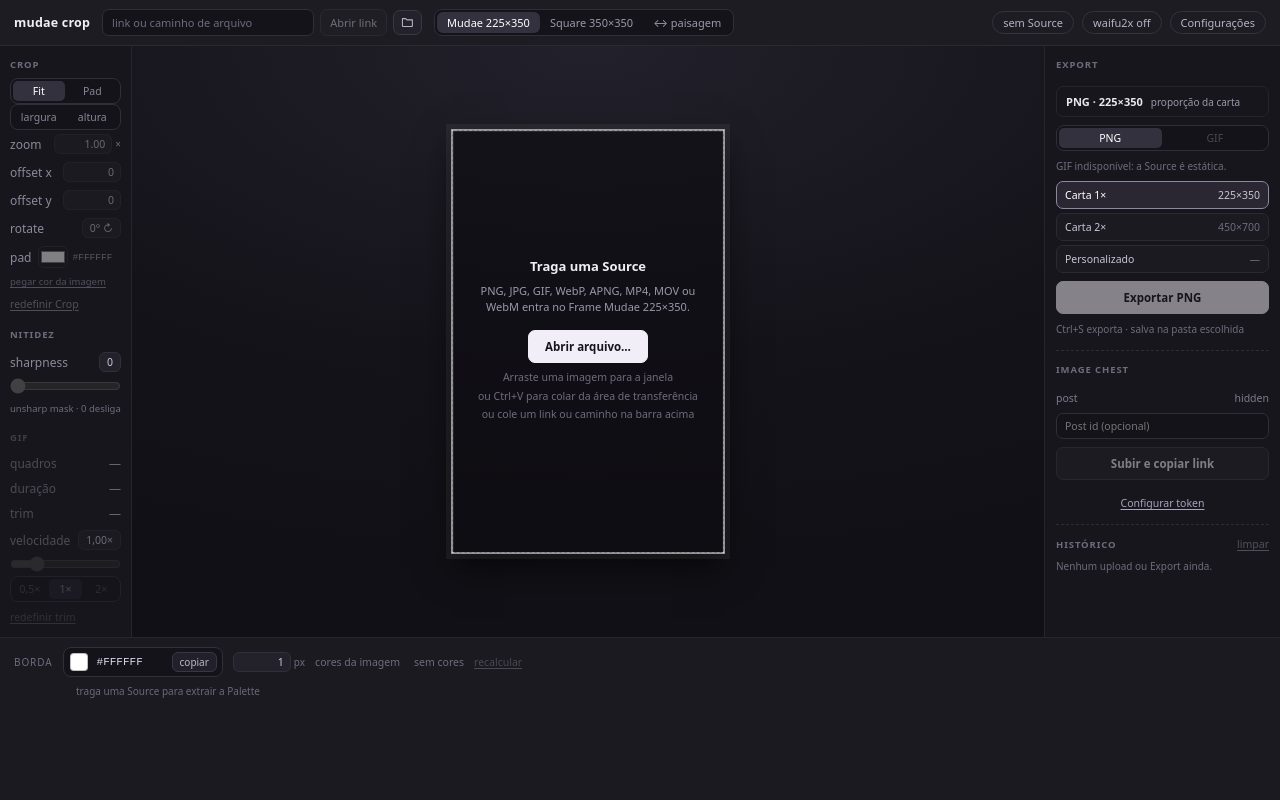
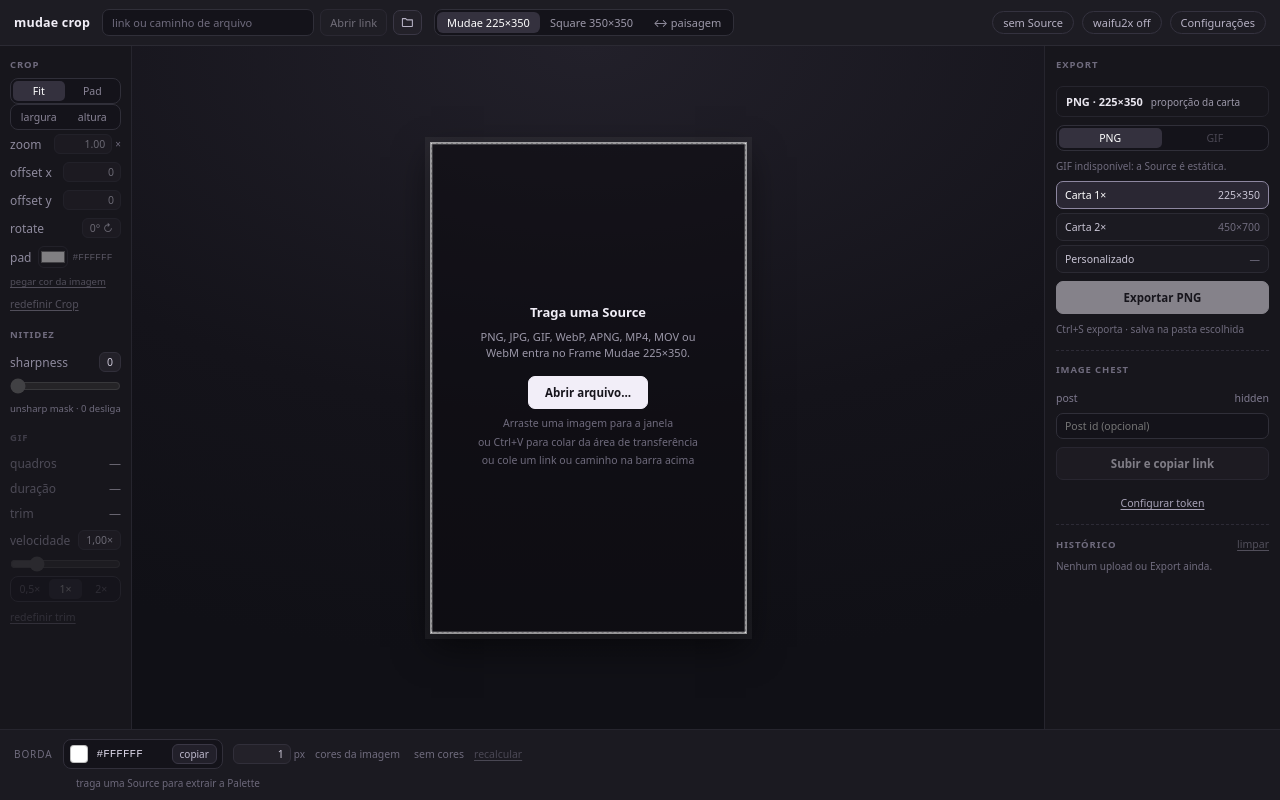
Before and after one commit to PHSebastiao/mudae-crop, a React (Vite) app: page / in a window 1280 px wide. Built offline with nearby package versions, Linux system fonts and the light colour scheme.

Commit message:
feat(render): adjust image drawing to use rotated dimensions based on crop scale feat(NumberField): improve rounding logic for numeric input formatting style: enhance layout with named grid areas for better structure test(render): add test for drawing rotated bitmap at crop scale

```diff
--- a/src/components/NumberField.tsx
+++ b/src/components/NumberField.tsx
@@ -10,7 +10,11 @@ interface NumberFieldProps {
 
 function format(value: number, precision: number): string {
   if (!Number.isFinite(value)) return '0';
-  return precision === 0 ? String(Math.round(value)) : value.toFixed(precision);
+  if (precision !== 0) return value.toFixed(precision);
+  // Round halves away from zero, so symmetric pan limits read as ±88 rather
+  // than -87 / 88.
+  const rounded = Math.sign(value) * Math.round(Math.abs(value));
+  return String(rounded === 0 ? 0 : rounded);
 }
 
 /**
--- a/src/core/render.ts
+++ b/src/core/render.ts
@@ -81,13 +81,13 @@ export function drawSource(
   ctx.save();
   ctx.translate(x + width / 2, y + height / 2);
   ctx.rotate((doc.crop.rotation * Math.PI) / 180);
-  ctx.drawImage(
-    image,
-    -(doc.source.width * scaleX) / 2,
-    -(doc.source.height * scaleY) / 2,
-    doc.source.width * scaleX,
-    doc.source.height * scaleY,
-  );
+  // Rotating swaps which output axis scales which bitmap axis: the Source's
+  // width becomes vertical at 90°/270°. Use the rotated rect, never the raw
+  // output scale, so the bitmap lands exactly on sourceRect.
+  const swapped = doc.crop.rotation === 90 || doc.crop.rotation === 270;
+  const imageWidth = swapped ? rect.height * scaleY : rect.width * scaleX;
+  const imageHeight = swapped ? rect.width * scaleX : rect.height * scaleY;
+  ctx.drawImage(image, -imageWidth / 2, -imageHeight / 2, imageWidth, imageHeight);
   ctx.restore();
 }
 
--- a/src/styles.css
+++ b/src/styles.css
@@ -47,7 +47,29 @@ button {
 .app {
   height: 100%;
   display: grid;
+  /* Named areas keep the optional notice from shifting every row below it. */
   grid-template-rows: auto auto minmax(0, 1fr) auto;
+  grid-template-areas:
+    'topbar'
+    'notice'
+    'workspace'
+    'border';
+}
+
+.topbar {
+  grid-area: topbar;
+}
+
+.notice {
+  grid-area: notice;
+}
+
+.workspace {
+  grid-area: workspace;
+}
+
+.border-bar {
+  grid-area: border;
 }
 
 /* Top bar */
@@ -281,6 +303,7 @@ button {
 .panel {
   background: var(--bg);
   overflow-y: auto;
+  min-height: 0;
 }
 
 .rail {
```
Also changed, not shown: 1 other file (tests, documents, lock files or other folders).
